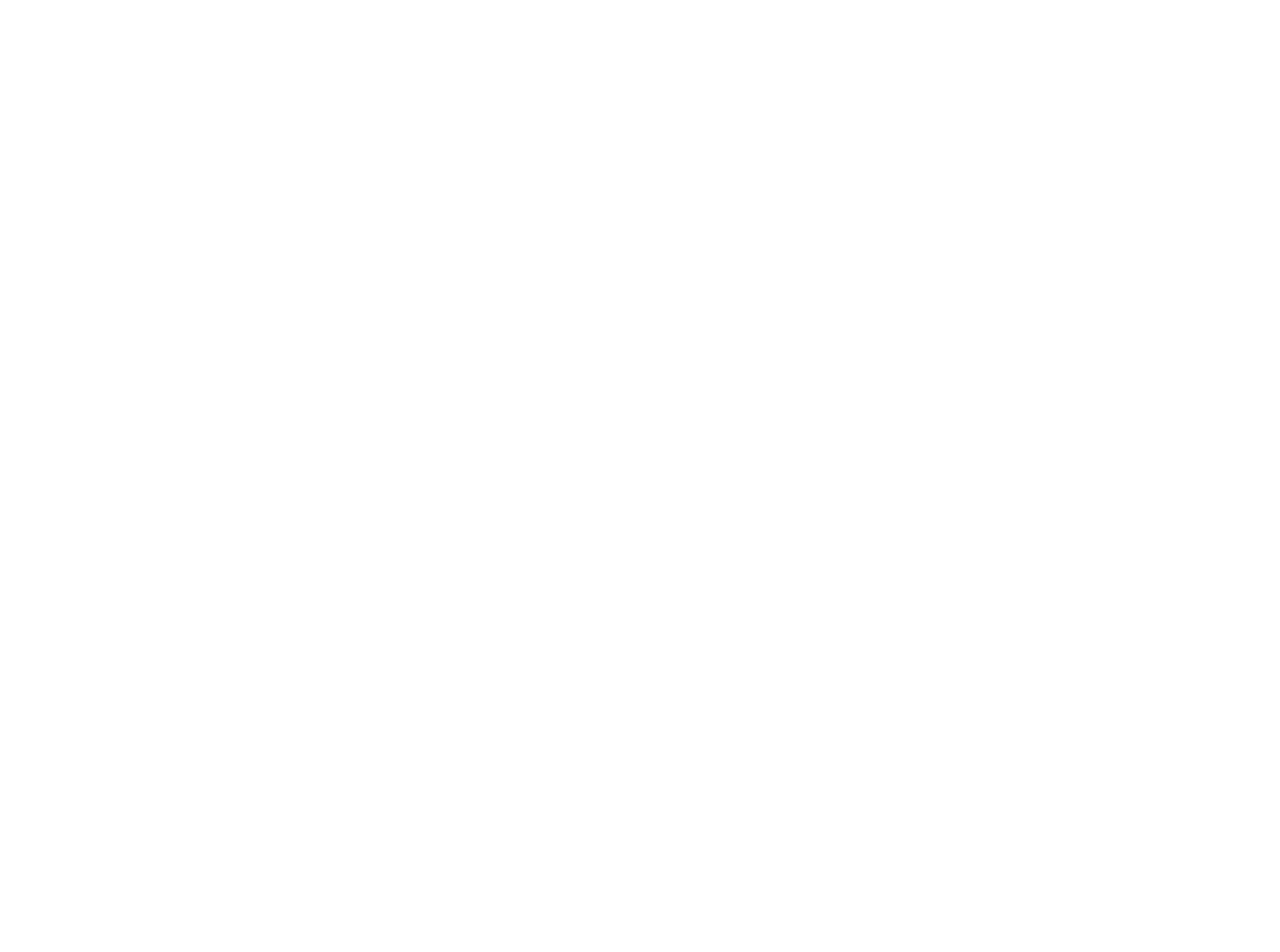
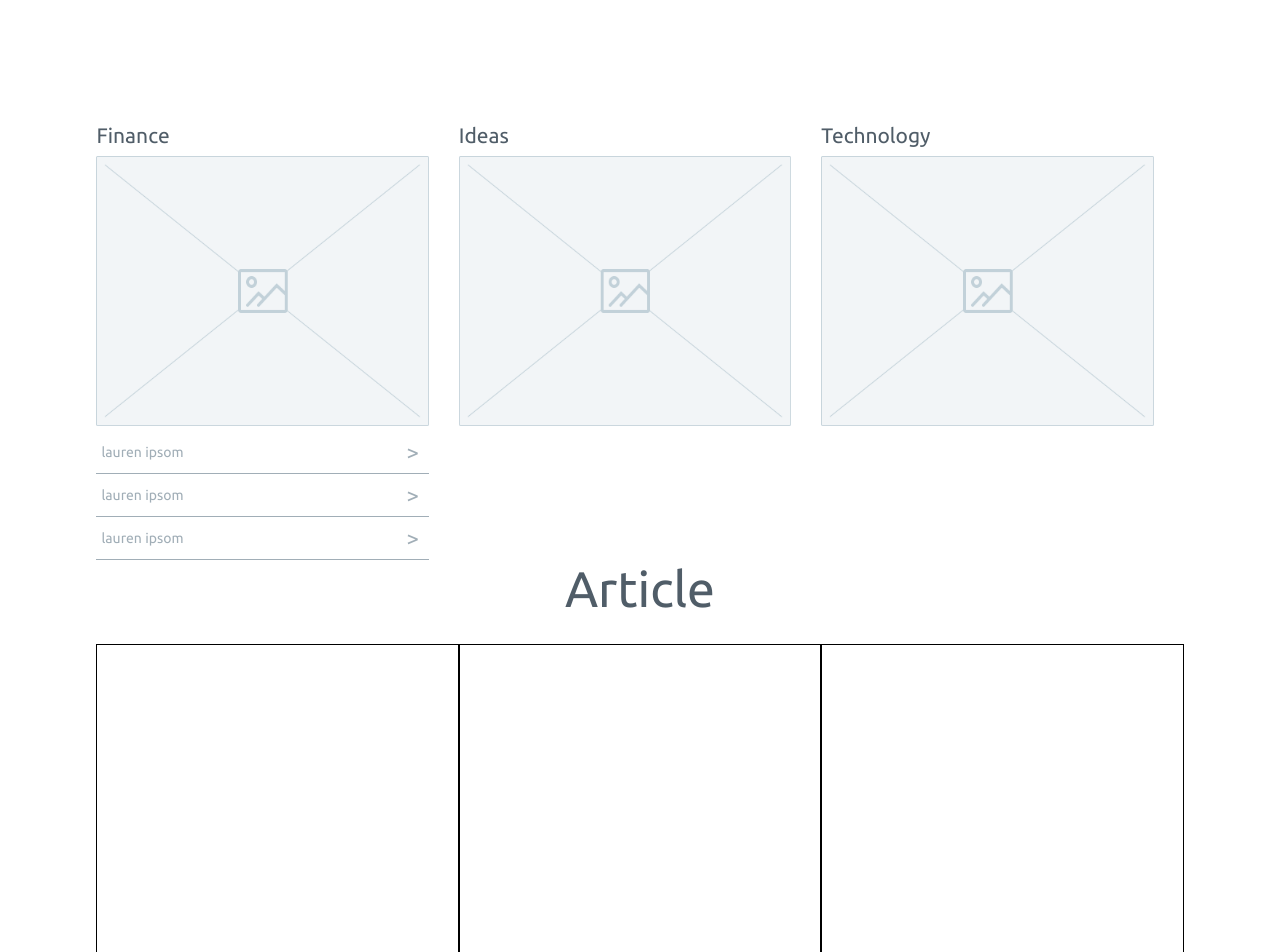
Before and after one commit to jroter/miniature-pancakes, a React (Create React App) app: page / in a window 1280 px wide. Shown: the part 1400-2352 px from the top of the page. Before the commit the page ends 1271 px from the top, so only its background shows below. Built offline with nearby package versions, Linux system fonts and the light colour scheme.

Commit message:
Landing page 90%

```diff
--- /dev/null
+++ b/src/components/AccordionComponent/AccordionComponent.css
@@ -0,0 +1,40 @@
+.accordion {
+    font-size: 14px;
+    padding-bottom: 8px;
+    padding-top: 8px;
+    border-bottom: 1px solid #A1AEB7;
+    color: #A1AEB7;
+    display: flex;
+    justify-content: space-between;
+    align-items: center;
+    padding-left: 5px;
+    padding-right: 10px;
+    flex-wrap: wrap;
+}
+
+.accordion:hover {
+    cursor: pointer;
+    background-color: #F2F5F7;
+}
+
+.accordion-control-active {
+    font-size: 22px;
+    transform: rotate(90deg);
+}
+
+.accordion-control-inactive {
+    font-size: 22px;
+}
+
+.accordion-content-visible {
+    flex-basis: 100%;
+    margin-top: 6px;
+    visibility: visible;
+    height: auto;
+}
+
+.accordion-content-invisibile {
+    visibility: hidden;
+    height: 0px;
+    width: 100%;
+}
--- /dev/null
+++ b/src/components/AccordionComponent/AccordionComponent.js
@@ -0,0 +1,24 @@
+import React, {useState} from 'react';
+import './AccordionComponent.css';
+
+const AccordionComponent = ({title, summary}) => {
+  const [isActive, setIsActive] = useState(false)
+  const accordionClick = () => {
+    setIsActive(!isActive)
+  }
+  return (
+    <div className="accordion" onClick={() => accordionClick()}>
+        <div>
+          {title}
+        </div>
+        <div className={isActive ? 'accordion-control-active' : 'accordion-control-inactive'}>
+          &gt;
+        </div>
+        <div className={isActive ? 'accordion-content-visible' : 'accordion-content-invisibile'}>
+            {summary}
+        </div>
+    </div>
+  )
+};
+
+export default AccordionComponent
--- a/src/components/ButtonComponent.js
+++ b/src/components/ButtonComponent.js
@@ -4,8 +4,8 @@
     height:'40px', width:'170px', border: 'none',
     borderRadius:'4px', background:"#424B5A",fontSize:"12px",
     color:"#FFFFFF", textTransform:'uppercase'
+}
 
-}
 const ButtonComponent = ({label}) => {
     return (
         <button style={MyStyles}>{label}</button>
--- a/src/components/LinkComponent.js
+++ b/src/components/LinkComponent.js
@@ -3,6 +3,7 @@
 const MyStyles = {
     color:"#424B5A"
 }
+
 const LinkComponent = ({label, href}) => {
     return (
         <a style={MyStyles} href={href} target="_blank">{label}</a>
--- a/src/pages/LandingPage.css
+++ b/src/pages/LandingPage.css
@@ -129,3 +129,69 @@
     background-image: url('../images/module.png');
     background-size: 100% 100%;
 }
+
+.next-module-statement {
+    font-size: 50px;
+    color: #505D68;
+    margin-bottom: 182px;
+}
+
+.module-containers {
+    display:flex;
+    justify-content: space-between;
+    flex-direction: row;
+}
+
+.module-title {
+    margin-bottom: 8px;
+    font-size: 21px;
+    color: #505D68;
+}
+
+.module-window {
+    display: block;
+    width: 362px;
+    padding-right: 30px;
+}
+
+.module-image {
+    height: 270px;
+    background-image: url('../images/icon.png');
+    background-size: 100% 100%;
+    margin-bottom: 5px;
+}
+
+.module-two {
+    display: block;
+    width: 362px;
+    height: 270px;
+    background-image: url('../images/icon.png');
+    background-size: 100% 100%;
+}
+
+.article-title {
+    font-size: 50px;
+    color: #505D68;
+    text-align: center;
+}
+
+.article-container {
+    /* height: 711px; */
+    height: 321px;
+    display: flex;
+    justify-content: space-between;
+    flex-direction: row;
+}
+
+.article-window {
+    margin-top: 27px;
+    width: 362px;
+    height: 321px;
+    border: 1px solid black;
+}
+
+.read-button {
+    margin-top: 575px;
+    text-align: center;
+    margin-bottom: 93px;
+}
--- a/src/pages/LandingPage.js
+++ b/src/pages/LandingPage.js
@@ -1,16 +1,19 @@
 import React, {useState} from 'react'
+
+// Components
+import AccordionComponent from '../components/AccordionComponent/AccordionComponent'
+import ButtonComponent from '../components/ButtonComponent'
 import ImageComponent from '../components/ImageComponent'
-import ButtonComponent from '../components/ButtonComponent'
 import LinkComponent from '../components/LinkComponent'
-import donald from '../images/Donald.jpeg'
+
+// CSS
+import './LandingPage.css'
+
+// Assets
 import template from '../images/template.png'
 import icon from '../images/icon.png'
-import './LandingPage.css'
-import { findAllInRenderedTree } from 'react-dom/test-utils'
-
-export default function LandingPage() {
-    // const test = Math.random() * 10
-    // const [counter,setCounter] = useState(test)
+const loren = "Lorem ipsum dolor sit amet, consectetur adipisicing elit, sed do eiusmod tempor incididunt ut labore et dolore magna aliqua. Ut enim ad minim veniam, quis nostrud exercitation ullamco laboris nisi ut aliquip ex ea commodo consequat."
+const LandingPage = () => {
     return (
         <div>
             <div className="header">
@@ -29,6 +32,7 @@
                     </div>
                 </div>
             </div>
+
             <div className="landing-page-content-container">
                 <div className="top-section-flexbox">
                     <div className="content-container-statement">Continue where you left off:</div>
@@ -53,9 +57,40 @@
                         <div className="small-module" >
                             <div className="small-module-title">Start-Up Module 1.2</div>
                         </div>
+                    </div>s
+                </div>
+                <div className="next-module-container">
+                    <div className='next-module-statement'>Next Module:</div>
+                    <div className="module-containers">
+                        <div className="module-window">
+                            <p className="module-title">Finance</p>
+                            <div className="module-image"></div>
+                            <AccordionComponent title={"lauren ipsom"} summary={loren} />
+                            <AccordionComponent title={"lauren ipsom"} summary={loren} />
+                            <AccordionComponent title={"lauren ipsom"} summary={loren} />
+                        </div>
+                        <div className="module-window">
+                            <p className="module-title">Ideas</p>
+                            <div className="module-image"></div>
+                        </div>
+                        <div className="module-window">
+                            <p className="module-title">Technology</p>
+                            <div className="module-image"></div>
+                        </div>
                     </div>
+                </div>
+                <div className="article-title">Article</div>
+                <div className="article-container">
+                    <div className="article-window"></div>
+                    <div className="article-window"></div>
+                    <div className="article-window"></div>
+                </div>
+                <div className="read-button">
+                    <ButtonComponent label="Read All" />
                 </div>
             </div>
         </div>
     )
 }
+
+export default LandingPage
```
